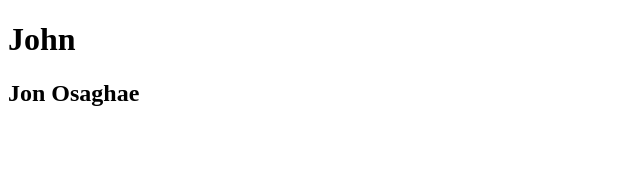
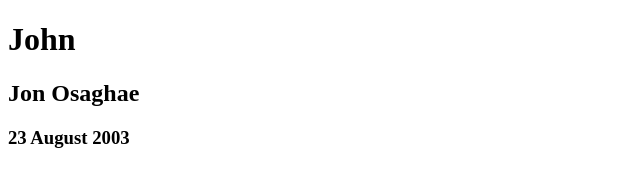
Before and after one commit to JonOnTheHub/workflow-solo, a plain HTML site: page index.html in a window 1280 px wide. Shown: the whole page, without its empty margins (0-640 px from the left). Drawn offline with Linux system fonts and the light colour scheme.

Commit message:
add date of birth

```diff
--- a/index.html
+++ b/index.html
@@ -7,5 +7,6 @@
 <body>
     <h1>John</h1>
     <h2>Jon Osaghae</h2>
+    <h3>23 August 2003</h3>
 </body>
 </html>
```
